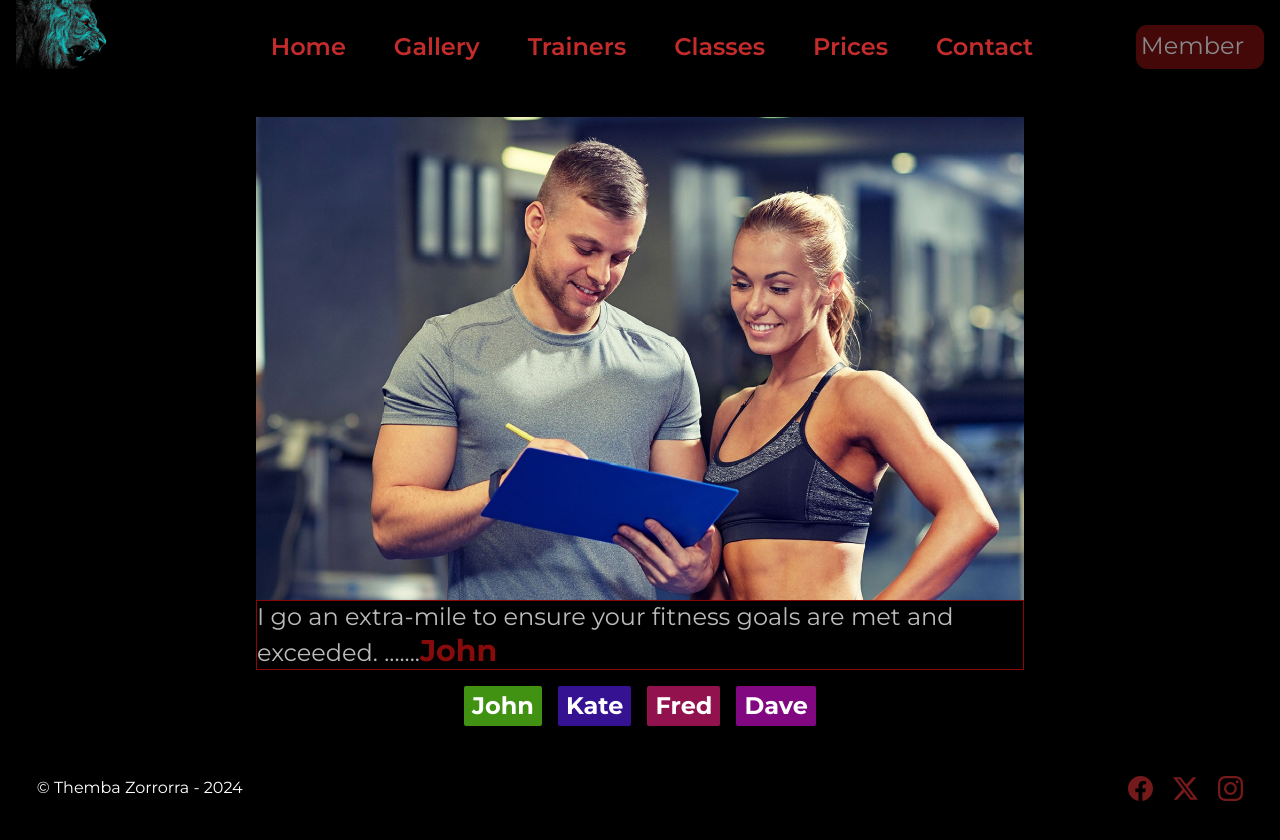
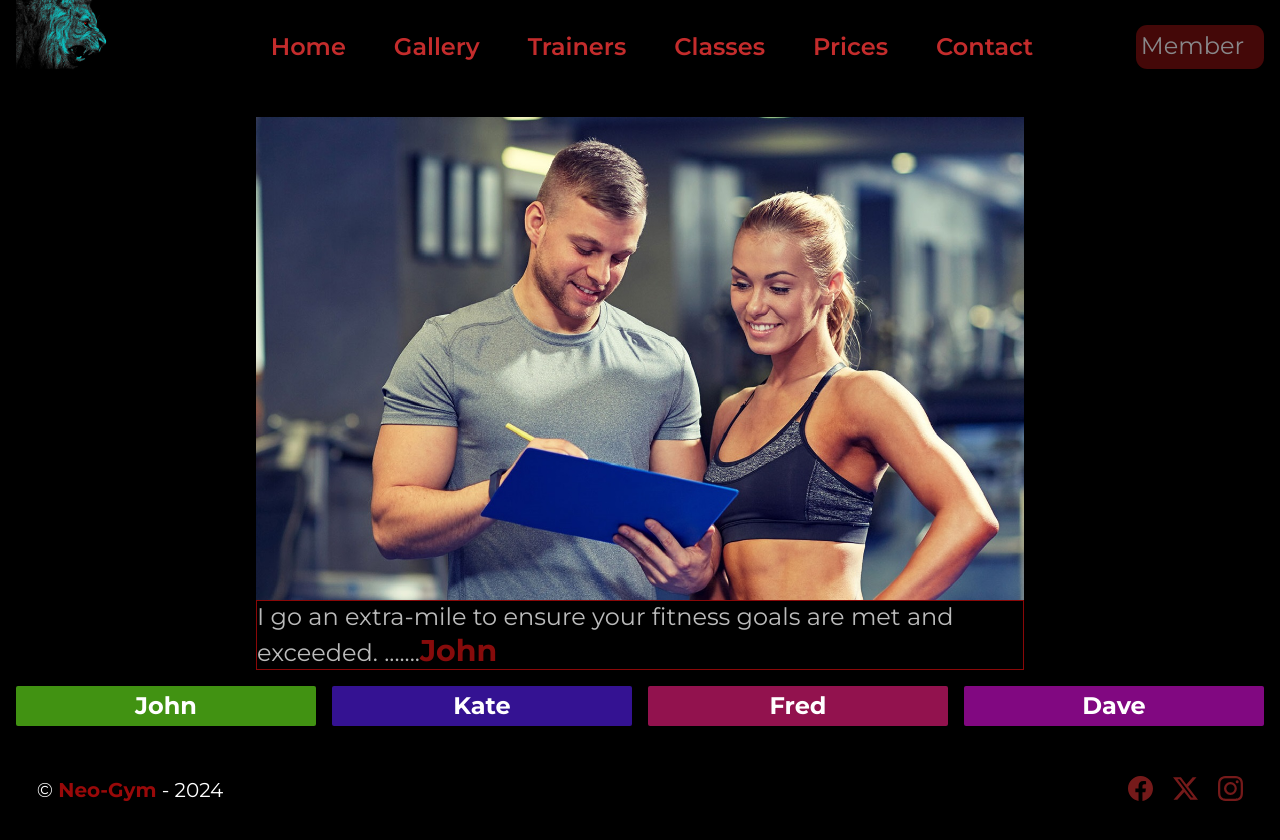
Before and after one commit to ThembaJNcube/Neo-G, a React (Create React App) app: page /trainers in a window 1280 px wide. Built offline with nearby package versions, Linux system fonts and the light colour scheme.

Commit message:
80% done Need to add image links instead of static images

```diff
--- a/src/App.css
+++ b/src/App.css
@@ -147,19 +147,20 @@ form input {
 }
 
 .side-pane {
-  @apply text-white flex justify-center text-center gap-4 h-[2.5rem] w-full;
+  @apply text-white grid grid-cols-4 px-4 justify-center text-center gap-4 h-[2.5rem] w-full
+  max-lg:grid-cols-2 max-md:gap-1;
 }
 
 .coach {
-  @apply h-full hover:animate-pulse font-bold text-[1.5rem] px-2 rounded-sm ;
+  @apply h-full hover:animate-pulse font-bold text-[1.5rem] px-2 rounded-sm max-md:text-[1rem];
 }
 
 .Trainers-container .dispay-box {
-  @apply col-span-10 w-[60%] mx-auto mb-4;
+  @apply col-span-10 w-[60%] mx-auto mb-4 max-md:w-[80%];
 }
 .dispay-box img {
   @apply w-[100%];
 }
 .dispay-box .info {
-  @apply text-white text-2xl border-[1px] border-[#bd0c0c] animate-pulse;
+  @apply text-white text-2xl border-[1px] border-[#bd0c0c] animate-pulse max-md:text-lg;
 }
--- a/src/components/Footer.jsx
+++ b/src/components/Footer.jsx
@@ -3,8 +3,8 @@ import React from "react";
 function Footer() {
   return (
     <div className="bottom">
-      <div className="date">
-        &copy; Themba Zorrorra - {new Date().getFullYear()}
+      <div className="date text-xl">
+        &copy; <span className="text-[#990909] font-bold">Neo-Gym</span> - {new Date().getFullYear()}
       </div>
       <div className="social-links">
         {" "}
--- a/src/components/Trainers.jsx
+++ b/src/components/Trainers.jsx
@@ -13,7 +13,7 @@ export default function Trainers() {
             {coach[index].message}
             {"              ......."}
 
-            <span className="text-[#b91010] font-bold text-3xl">
+            <span className="text-[#b91010] font-bold text-3xl max-md:text-2xl">
               {coach[index].name}
             </span>
           </h1>
```
